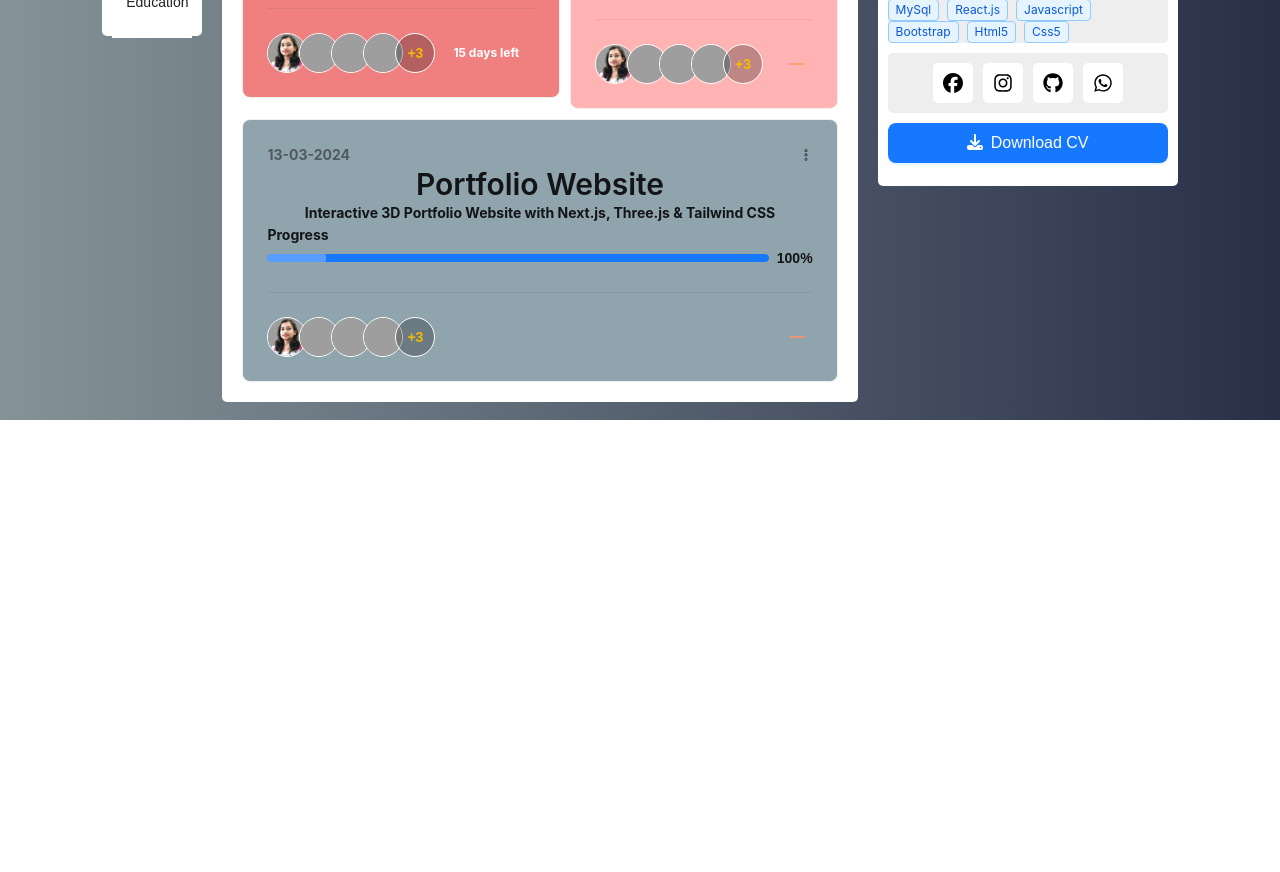
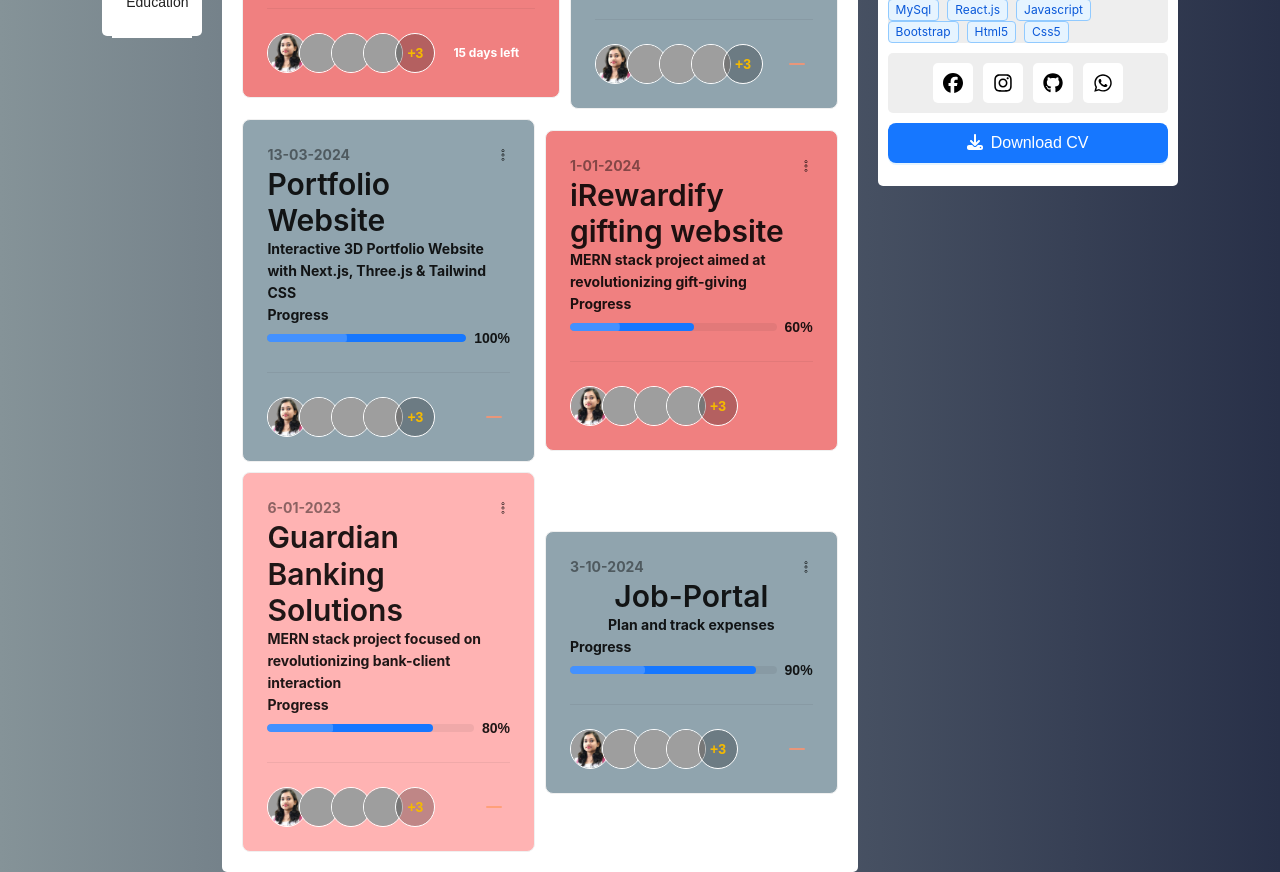
Before and after one commit to Soumi-Paul-dev-99/Personal-Portfolio-By-Soumi, a React (Vite) app: page /projects in a window 1280 px wide. Shown: the part 380-1252 px from the top of the page. Before the commit the page ends 800 px from the top, so only its background shows below. Built offline with nearby package versions, Linux system fonts and the light colour scheme; grey boxes are pictures that could not be loaded; a web font is replaced by a local one.

Commit message:
initial commit

```diff
--- a/src/data/userData.js
+++ b/src/data/userData.js
@@ -32,6 +32,8 @@ export const userData = {
       startDate: "21-04-2024",
       color: "LightCoral",
       bg: "#F08080",
+      demoLink:
+        "https://github.com/Soumi-Paul-dev-99/Mern-Ecommerce-ShopIQ-Frontend.git",
     },
     {
       title: "University Website",
@@ -39,8 +41,8 @@ export const userData = {
         "Wardiere University a complete website using React JS. Build college / university website in React JS",
       startDate: "13-05-2024",
       endDate: "19-05-2024",
-      color: "LightSalmon",
-      bg: "#ffb3b3",
+      color: "DarkSalmon",
+      bg: "#90A4AE",
       progress: 100,
     },
     {
@@ -52,6 +54,35 @@ export const userData = {
       color: "DarkSalmon",
       bg: "#90A4AE ",
       progress: 100,
+    },
+    {
+      title: "iRewardify gifting website",
+      description: "MERN stack project aimed at revolutionizing gift-giving",
+      startDate: "1-01-2024",
+
+      color: "LightCoral",
+      bg: "#F08080 ",
+      progress: 60,
+    },
+    {
+      title: "Guardian Banking Solutions",
+      description:
+        "MERN stack project focused on revolutionizing bank-client interaction",
+      startDate: "6-01-2023",
+
+      color: "LightSalmon",
+      bg: "#ffb3b3 ",
+      progress: 80,
+    },
+    {
+      title: "Job-Portal",
+      description: "Plan and track expenses",
+      startDate: "3-10-2024",
+
+      color: "DarkSalmon",
+      bg: "#90A4AE ",
+      progress: 90,
+      demoLink: "https://github.com/Soumi-Paul-dev-99/job-portal-backend.git",
     },
   ],
 
@@ -99,5 +130,11 @@ export const userData = {
   socialMedia: {
     linkedIn: "https://www.linkedin.com/in/soumi-paul-b4950520b/",
     gitHub: "https://github.com/Soumi-Paul-dev-99",
+
   },
+
+  resume: {
+    label: "Resume",
+    link:""
+  }
 };
```
Also changed, not shown: 1 other file (tests, documents, lock files or other folders).
